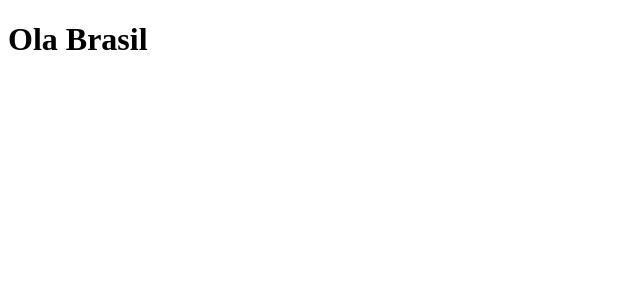
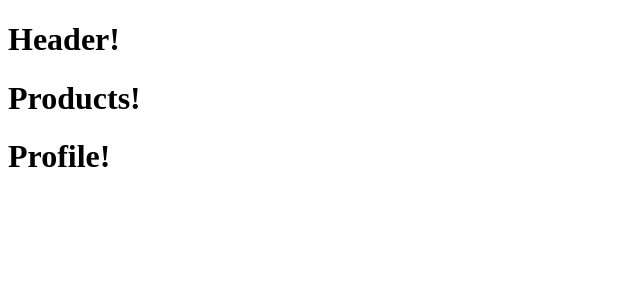
Before and after one commit to icaroregis/delivery_web, a React (Create React App) app: page / in a window 1280 px wide. Shown: the top 300 px of the page, without its empty margins (0-640 px from the left). Built offline with nearby package versions, Linux system fonts and the light colour scheme.

Commit message:
criação dos componentes

```diff
--- a/src/App.js
+++ b/src/App.js
@@ -1,10 +1,15 @@
 import React from 'react';
+import Header from './components/Header/Header';
+import Products from './components/Products/Products';
+import Profile from './components/Profile/Profile';
 
 class App extends React.Component {
   render() {
     return (
       <div className="App">
-        <h1>Ola Brasil</h1>
+        <Header />
+        <Products />
+        <Profile />
       </div>
     );
   }
--- /dev/null
+++ b/src/components/Header/Header.js
@@ -0,0 +1,13 @@
+import React from 'react';
+
+class Header extends React.Component {
+  render() {
+    return (
+      <div>
+        <h1>Header!</h1>
+      </div>
+    );
+  }
+}
+
+export default Header;
--- /dev/null
+++ b/src/components/Products/Products.js
@@ -0,0 +1,13 @@
+import React from 'react';
+
+class Products extends React.Component {
+  render() {
+    return (
+      <div>
+        <h1>Products!</h1>
+      </div>
+    );
+  }
+}
+
+export default Products;
--- /dev/null
+++ b/src/components/Profile/Profile.js
@@ -0,0 +1,13 @@
+import React from 'react';
+
+class Profile extends React.Component {
+  render() {
+    return (
+      <div>
+        <h1>Profile!</h1>
+      </div>
+    );
+  }
+}
+
+export default Profile;
```
Also changed, not shown: src/components/Header/style.css (added), src/components/Products/style.css (added), src/components/Profile/style.css (added).
